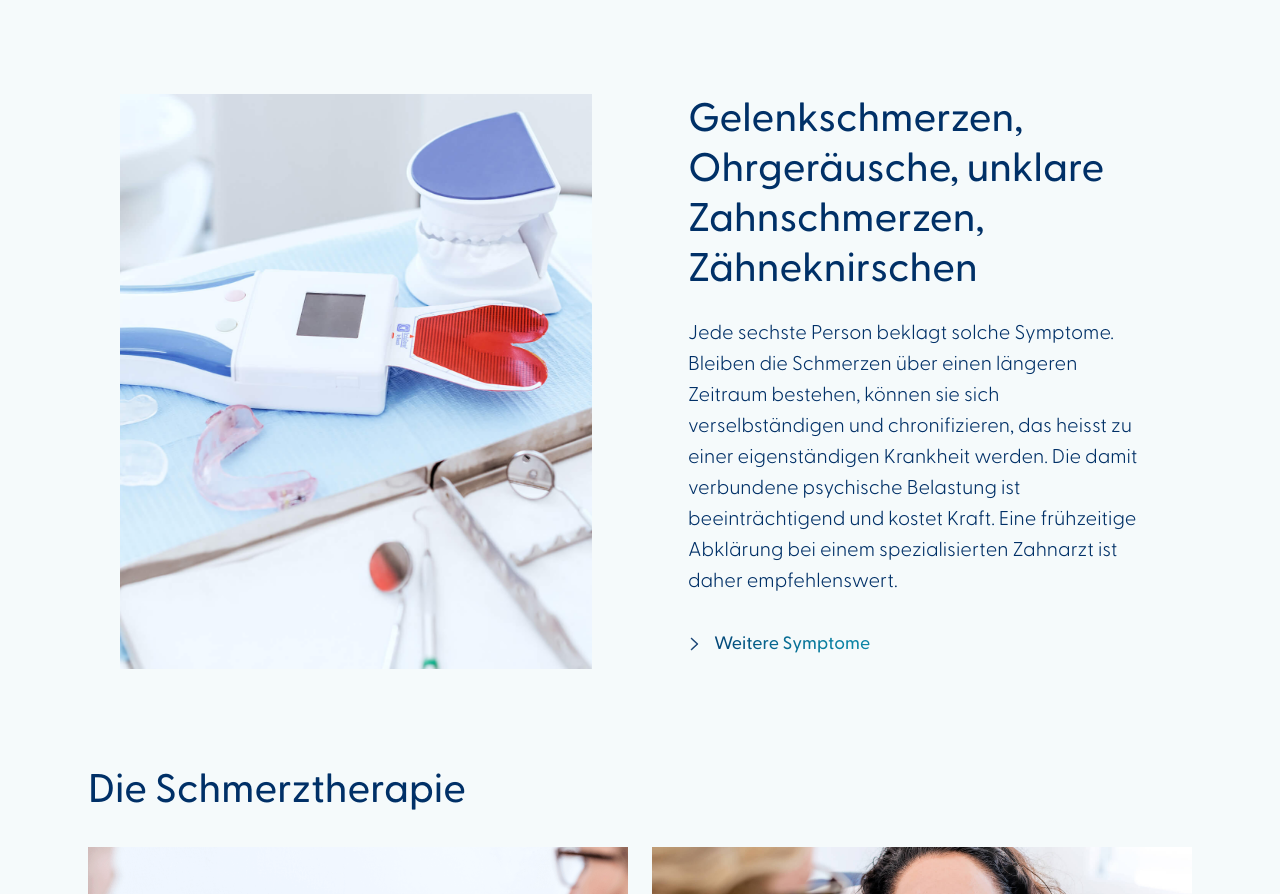
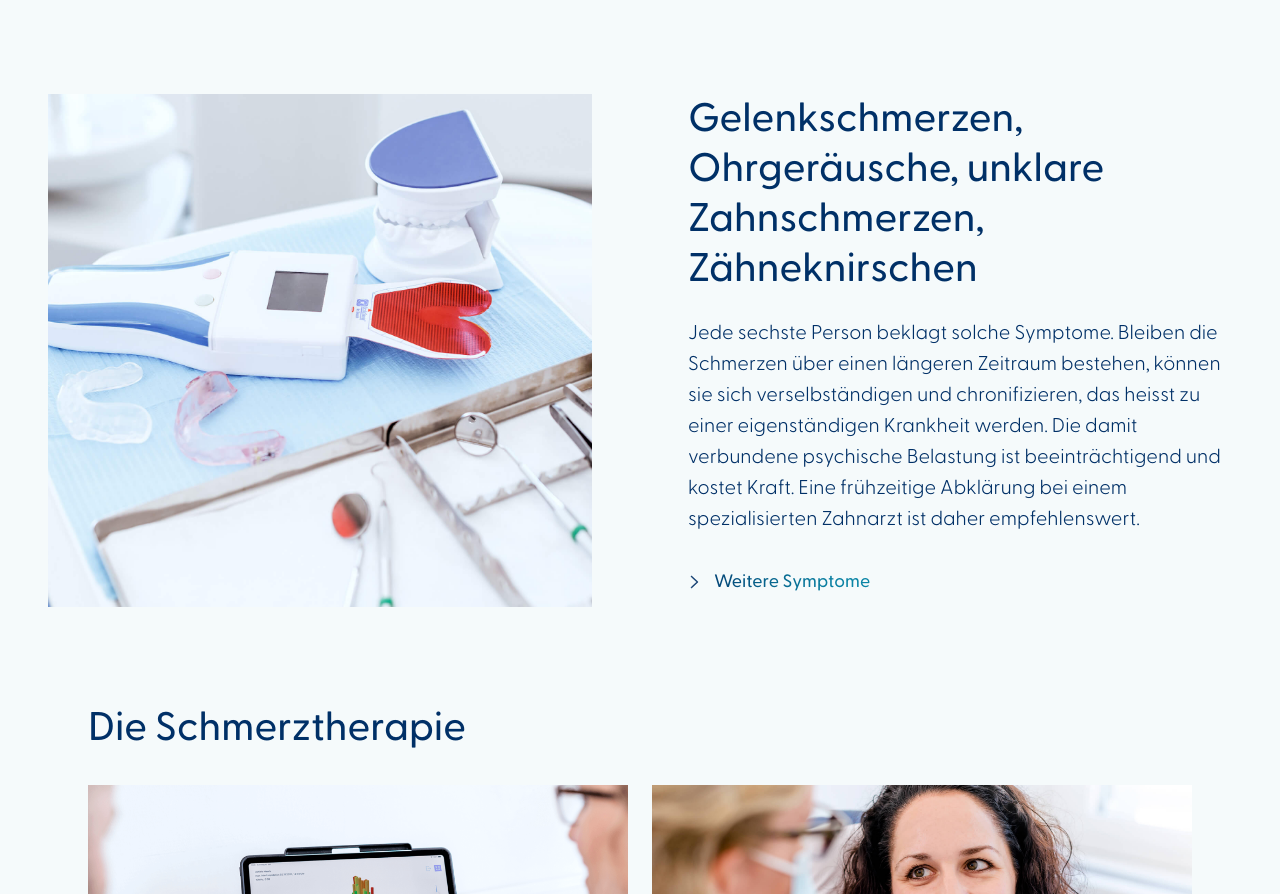
Before and after one commit to jeromehaas/haerle-practice-web, a Next.js app: page / in a window 1280 px wide. Shown: the part 857-1751 px from the top of the page. Built offline with nearby package versions, Linux system fonts and the light colour scheme; no server answers.

Commit message:
Fix: set correct padding for article component

```diff
--- a/components/sections/article/article.scss
+++ b/components/sections/article/article.scss
@@ -1,7 +1,7 @@
 .article {
 
 	.section__inner {
-		padding: 0 120px 0 120px;
+		padding: 0 48px 0 48px;
 	}
 
 	&__wrapper {
```
